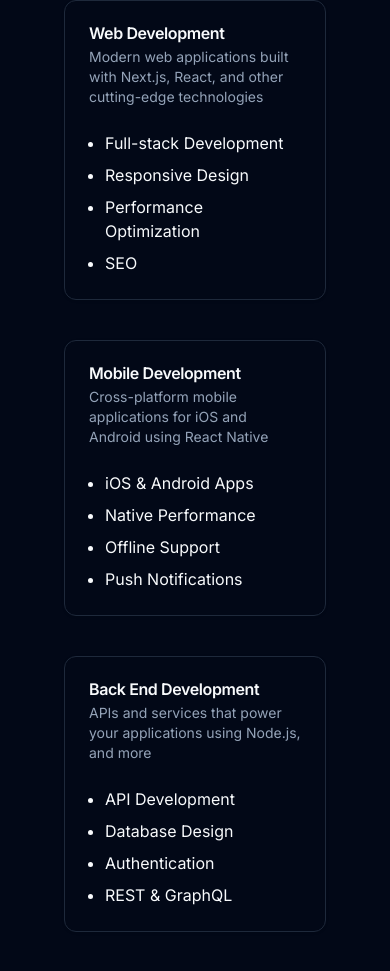
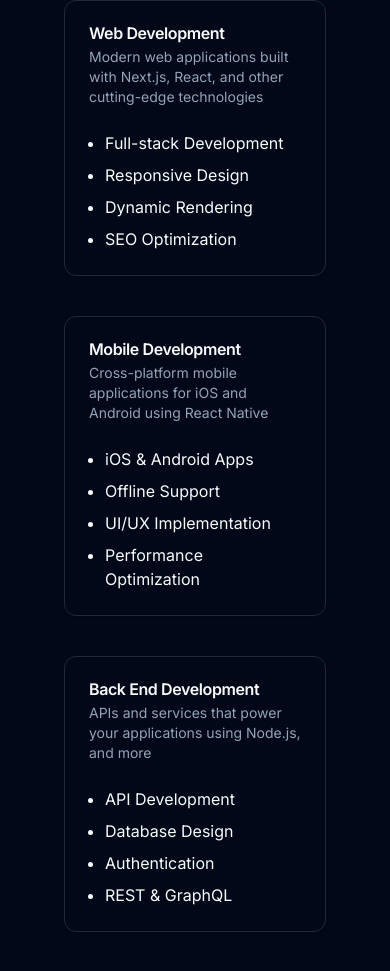
Before and after one commit to erkamkrs/portfolio-website, a Next.js app: page / in a window 390 px wide. Shown: the part 1780-2751 px from the top of the page. Built offline with nearby package versions, Linux system fonts and the light colour scheme.

Commit message:
fix(services): update features list for web and mobile development services

```diff
--- a/components/developer/services.tsx
+++ b/components/developer/services.tsx
@@ -5,12 +5,12 @@ const SERVICES = [
     {
         title: "Web Development",
         description: "Modern web applications built with Next.js, React, and other cutting-edge technologies",
-        features: ["Full-stack Development", "Responsive Design", "Performance Optimization", "SEO"],
+        features: ["Full-stack Development", "Responsive Design", "Dynamic Rendering", "SEO Optimization"]
     },
     {
         title: "Mobile Development",
         description: "Cross-platform mobile applications for iOS and Android using React Native",
-        features: ["iOS & Android Apps", "Native Performance", "Offline Support", "Push Notifications"],
+        features: ["iOS & Android Apps", "Offline Support", "UI/UX Implementation",  "Performance Optimization"]
     },
     {
         title: "Back End Development",
```
